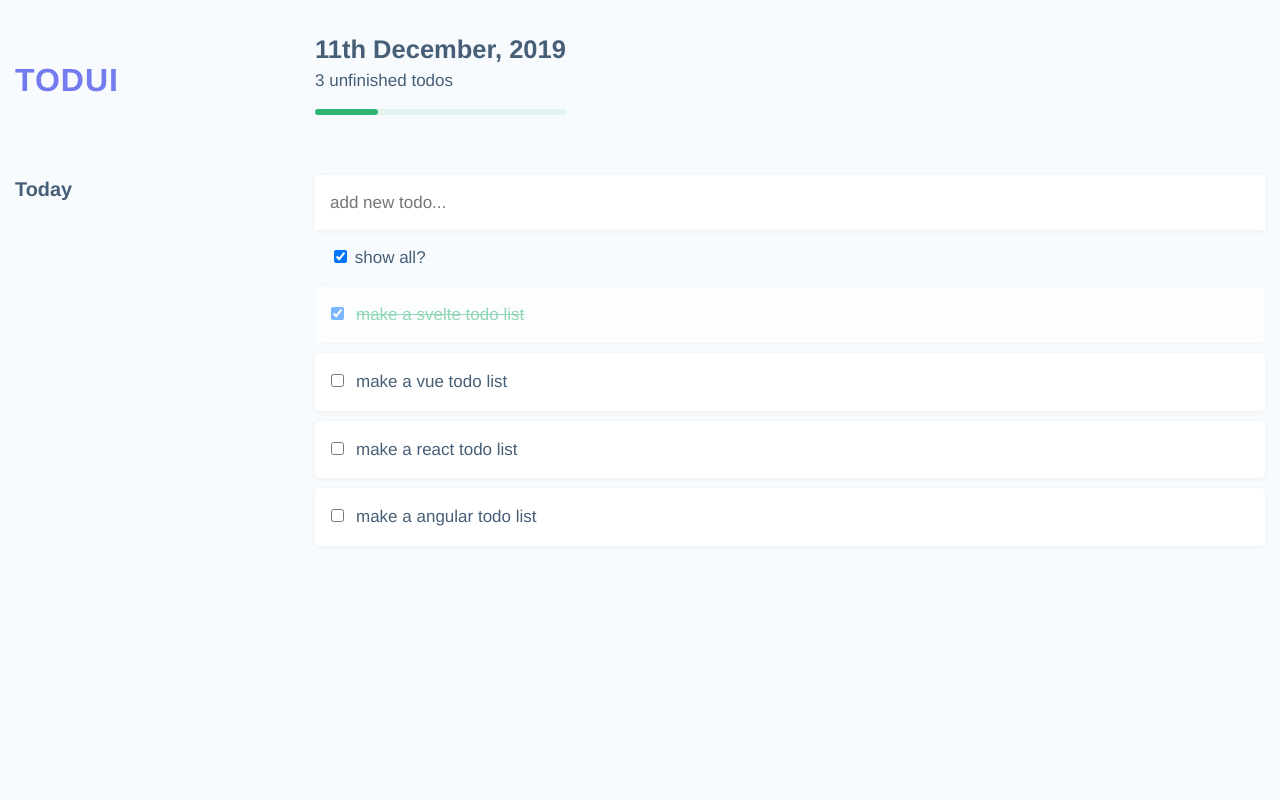
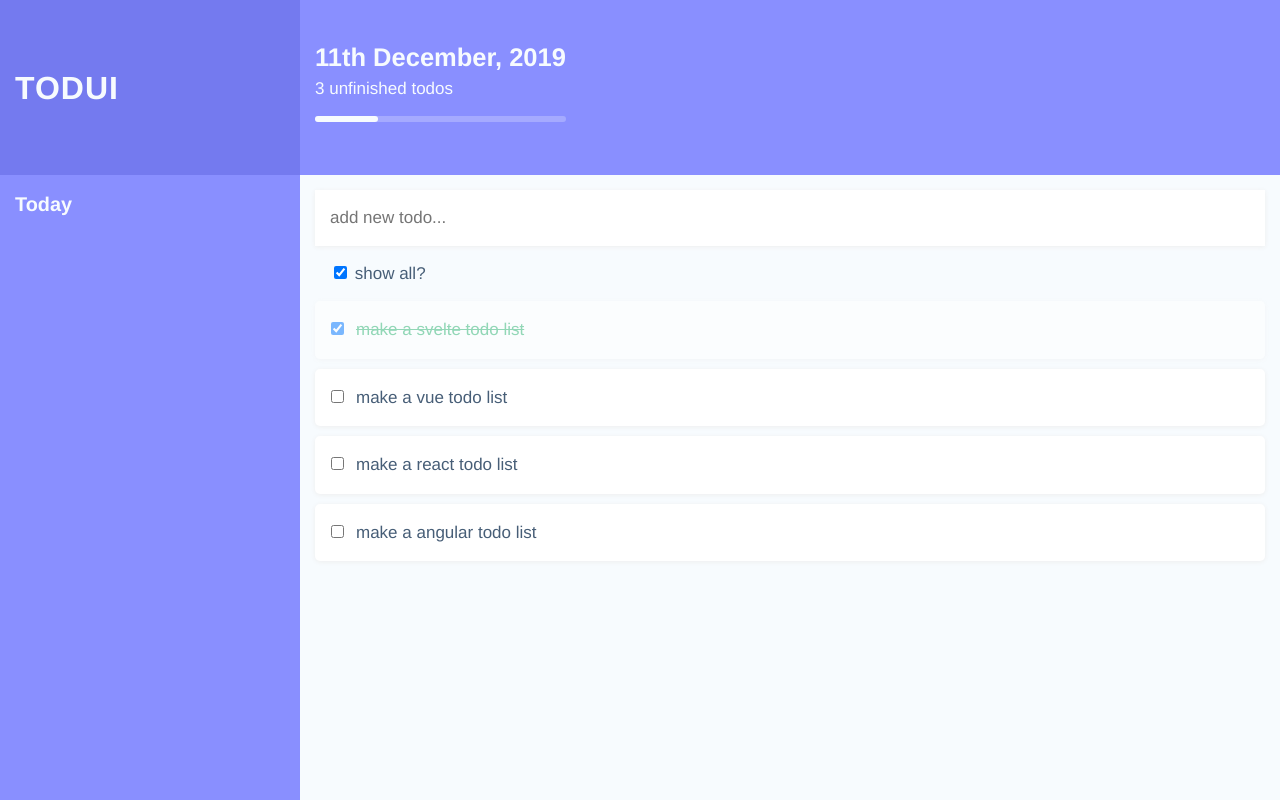
Before and after one commit to thelliot/all-the-todos, a Vue app in the folder vue-todo/: page / in a window 1280 px wide. Built offline with nearby package versions, Linux system fonts and the light colour scheme.

Commit message:
feat: ui changes

```diff
--- a/vue-todo/src/App.vue
+++ b/vue-todo/src/App.vue
@@ -35,10 +35,13 @@ body {
   font-family: 'Avenir', Helvetica, Arial, sans-serif;
   -webkit-font-smoothing: antialiased;
   -moz-osx-font-smoothing: grayscale;
+  min-height: 100vh;
 }
 aside {
   grid-area: aside;
   padding: $spacing;
+  background: #898fff;
+  color: $bg-color;
 }
 
 main {
--- a/vue-todo/src/assets/scss/_grid.scss
+++ b/vue-todo/src/assets/scss/_grid.scss
@@ -1,7 +1,7 @@
 .grid {
   display: grid;
   grid-template-columns: minmax(20px, 150px) minmax(20px, 150px) 1fr 1fr 1fr;
-  grid-template-rows: minmax(20px, auto) minmax(20px, auto);
+  grid-template-rows: minmax(20px, 175px) minmax(20px, auto);
   grid-template-areas: "header header header header header""aside aside main main main";
 }
 
--- a/vue-todo/src/components/Header.vue
+++ b/vue-todo/src/components/Header.vue
@@ -51,10 +51,15 @@ export default {
   align-items: center;
   grid-area: logo;
   padding: $spacing;
+  background: $brand-blue;
 }
 .list-info {
-  padding: ($spacing * 2) $spacing;
+  padding: $spacing;
   grid-area: list-info;
+  display: flex;
+  align-items: center;
+  color: $bg-color;
+  background: #898fff;
 
   &__content {
     display: inline-block;
--- a/vue-todo/src/components/Logo.vue
+++ b/vue-todo/src/components/Logo.vue
@@ -10,7 +10,7 @@ export default {
 
 <style lang="scss" scoped>
 h1 {
-	color: $brand-blue;
+	color: $bg-color;
 	text-transform: uppercase;
 	font-size: 2rem;
 	font-weight: 900;
--- a/vue-todo/src/components/ProgressBar.vue
+++ b/vue-todo/src/components/ProgressBar.vue
@@ -28,12 +28,12 @@ $border-radius: 3px;
   display: flex;
   height: $bar-height;
   width: 100%;
-  background: rgba($brand-green, 0.1);
+  background: rgba($bg-color, 0.25);
   border-radius: $border-radius;
   margin: $spacing 0;
 
   &__inner {
-    background: $brand-green;
+    background: $bg-color;
     height: $bar-height;
     transition: width 400ms ease-out;
     border-radius: $border-radius;
```
